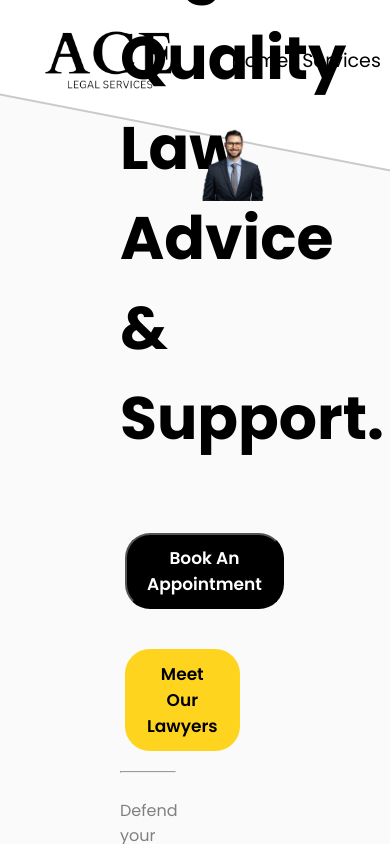
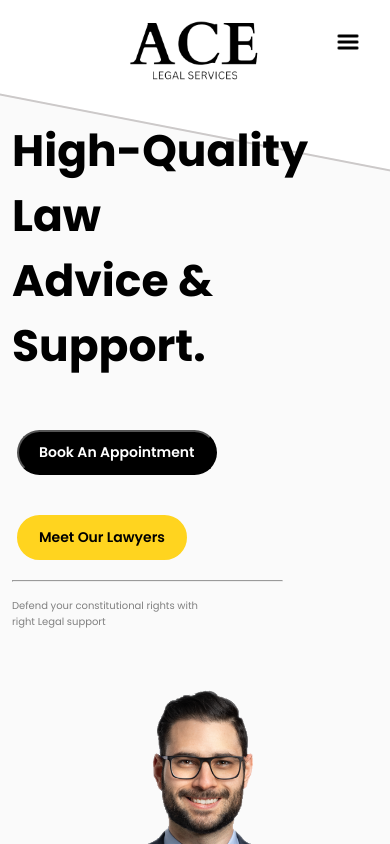
Before and after one commit to Mr-Soni532/ALS---Ace-Legal-Services, a React (Create React App) app in the folder frontend/: page / in a window 390 px wide. Shown: the top 844 px of the page. Built offline with nearby package versions, Linux system fonts and the light colour scheme.

Commit message:
All Pages Media Queries Done

```diff
--- a/frontend/src/App.js
+++ b/frontend/src/App.js
@@ -1,4 +1,5 @@
 import './App.css';
+import './MediaQSmall.css';
 import { Route, Routes } from 'react-router-dom';
 import IndexPage from './pages/Index_Page/IndexPage';
 import Appointment from './pages/appointment/Appointment';
--- /dev/null
+++ b/frontend/src/MediaQSmall.css
@@ -0,0 +1,187 @@
+/** ----------------------------Small Screen Sizes -------------------------------- */
+@media all and (min-width: 320px) and (max-width: 809px) {
+  /*todo <!----------------------------------------------- < IndexPage > -----------------------------------------------> */
+  * {
+    font-size: 10px;
+  }
+
+  section {
+    margin: 10px 5px !important;
+  }
+  .NavMenu {
+    position: fixed;
+    top: 0;
+    left: 100%;
+    z-index: 0;
+    width: 100vw !important;
+    height: 100vh;
+    transition: all 300ms ease;
+    background-color: white !important;
+    flex-direction: column;
+    gap: 20px;
+    font-weight: 600;
+    justify-content: center !important;
+  }
+  .SecOneParent,
+  .SecThreeParent {
+    flex-direction: column !important;
+    height: auto !important;
+    margin: 0px !important;
+  }
+  .SecOneParent > div {
+    height: auto !important;
+    width: 100%;
+  }
+  .SecOneLeft {
+    padding: 12px;
+  }
+  .highQualityLaw {
+    font-size: 44px !important;
+  }
+  .SecTwoParent {
+    padding: 10px 0px;
+  }
+  .SecOneLeftButtons button {
+    font-size: 14px !important;
+  }
+  .SecThreeRight {
+    padding: 15px !important;
+  }
+  .SecThreeParent > div {
+    padding: 10px;
+    margin: 0px;
+    width: 100%;
+  }
+  .SecFourParent {
+    padding: 0px;
+  }
+  .Sec4Parent {
+    flex-direction: column;
+    gap: 10px;
+  }
+  .SecFiveParent {
+    padding: 0px;
+  }
+  .Sec5Parent {
+    flex-direction: column;
+    padding: 40px;
+  }
+  .SectionSix {
+    padding: 0px !important;
+  }
+  .AboutHead {
+    font-size: 80px;
+  }
+  .SecSixParent {
+    flex-direction: column !important;
+  }
+  .SecSixRight {
+    grid-template-columns: repeat(1, 1fr) !important;
+  }
+  .YellowBudsParent {
+    flex-direction: column;
+    padding: 10px !important;
+  }
+  .FeebackBox {
+    height: fit-content !important;
+    margin: 0 !important;
+  }
+  .CarouselFeeds {
+    height: 300px !important;
+  }
+  .SecNineParent {
+    flex-direction: column;
+    text-align: center;
+  }
+  .YTvideoBox > img {
+    width: 400px !important;
+  }
+  .FooterParent {
+    background-size: contain !important;
+    padding: 0px !important;
+  }
+  .ant-carousel {
+    max-height: 280px;
+  }
+  .ant-carousel .slick-dots-bottom {
+    bottom: -20px !important;
+  }
+  .gettoknowusmoreparargafasdkfjnas {
+    width: 100% !important;
+  }
+  .Footer2 {
+    flex-direction: column;
+  }
+  .hamburger {
+    position: fixed;
+    top: 30px;
+    right: 30px;
+    display: block !important;
+    z-index: 10000;
+  }
+  /*todo <!----------------------------------------------- < User Dashboard > -----------------------------------------------> */
+
+  .UserProfileParent > div {
+    padding: 20px !important;
+  }
+  .UserAvatarCard {
+    flex-direction: column;
+  }
+  .DashNavMenu {
+    display: none !important;
+  }
+  .UserAvatarCard + p {
+    display: none;
+  }
+  .BigBAPBTN {
+    padding: 8px 15px !important;
+  }
+  .UserProfileSecond > a {
+    margin: 5px 22px !important;
+    padding: 10px !important;
+  }
+  .AppointmentsArea {
+    margin: 0px !important;
+    padding: 10px !important;
+  }
+  .Yelowbar {
+    height: 100% !important;
+  }
+  .AppRightLOL h1 {
+    font-size: 25px !important;
+  }
+  .AdvThings {
+    font-size: 10px !important;
+  }
+  .ApoBtns {
+    font-size: 10px;
+    padding: 5px 7px !important;
+  }
+  .YellowBorderImgs + h1 {
+    font-size: 22px;
+  }
+  /*todo <!----------------------------------------------- < Login > -----------------------------------------------> */
+  .loginpage > div {
+    width: 100% !important;
+  }
+  .form-container {
+    width: 100% !important;
+    margin: 0px !important;
+    height: auto !important;
+  }
+  .logintitle,
+  .RegisterTitle {
+    font-size: 4rem !important;
+  }
+  .Aclabsolute {
+    width: 113px !important;
+    position: absolute;
+    top: 9px !important;
+    left: 4px !important;
+    filter: saturate(2);
+  }
+  .Signupform {
+    margin: 0px !important;
+    width: 100% !important;
+  }
+}
--- a/frontend/src/components/IndexComponents/Navbar/Navbar.css
+++ b/frontend/src/components/IndexComponents/Navbar/Navbar.css
@@ -11,36 +11,16 @@
 .NavMenu {
   width: 38%;
   border: none;
-  background: none !important;
+  background: none;
   display: flex;
   justify-content: space-around;
   align-items: center;
 }
+.hamburger {
+  display: none;
+}
 
 /*todo <!----------------------------------------------- < buttons > -----------------------------------------------> */
-/* .buttonslide {
-  z-index: 1;
-  color: white !important;
-  position: relative;
-  outline: none;
-  background-color: var(--themeblue);
-}
-.buttonslide::before {
-  content: "";
-  position: absolute;
-  top: 0;
-  left: 0;
-  right: 0;
-  bottom: 0;
-  z-index: -1;
-  transform: scaleX(0);
-  transform-origin: left;
-  transition: all 300ms ease-in-out;
-  background-color: rgb(55, 107, 240);
-}
-.buttonslide:hover::before {
-  transform: scale(1);
-} */
 
 .buttonunderline {
   z-index: 1;
--- a/frontend/src/components/IndexComponents/Navbar/Navbar.jsx
+++ b/frontend/src/components/IndexComponents/Navbar/Navbar.jsx
@@ -1,6 +1,20 @@
+import { useState } from "react";
 import "./Navbar.css";
 import { NavLink } from "react-router-dom";
 const Navbar = () => {
+  const [navx, setnavx] = useState(false);
+  const handleNav = () => {
+    setnavx((prev) => !prev);
+    let pm = document.getElementsByClassName("NavMenu")[0];
+    let ham = document.getElementsByClassName("holaaaa")[0];
+    if (navx) {
+      pm.style.left = "0px";
+      ham.src = "close.webp";
+    } else {
+      pm.style.left = "100%";
+      ham.src = "hamm.png";
+    }
+  };
   return (
     <div className="NavBarParent" data-aos="fade">
       <div className="MainLogo">
@@ -16,7 +30,6 @@ const Navbar = () => {
         <NavLink className="buttonunderline">Home</NavLink>
         <NavLink className="buttonunderline">Services</NavLink>
         <NavLink className="buttonunderline">About</NavLink>
-
         <NavLink className="buttonunderline">Contact Us</NavLink>
         <NavLink to="/userdashboard">
           <button className="SecOneMeetLawBtnS">
@@ -33,6 +46,14 @@ const Navbar = () => {
           </button>
         </NavLink>
       </div>
+      <div onClick={handleNav} data-nav-open className="hamburger">
+        <img
+          className="holaaaa"
+          style={{ width: "24px", zIndex: "10000" }}
+          src="hamm.png"
+          alt="="
+        />
+      </div>
     </div>
   );
 };
--- a/frontend/src/components/IndexComponents/Section8/Carousel.jsx
+++ b/frontend/src/components/IndexComponents/Section8/Carousel.jsx
@@ -30,12 +30,10 @@ const CarouselM = () => (
             I received a reference for Attorney Brett Riegel after I was
             criminally charged in Bucks County, Pennsylvania. The charges were
             an attempt to take heat off an extremely exclusive gun club whose
-            rich, politically connected members shoot live pigeons for
-            entertainment. The case against me was made up of outrageous lies,
-            but they nonetheless comprised a very potent legal threat. Very few
-            lawyers were willing to go against the local "county good old boys."
+            rich, entertainment. The case against me was made up of outrageous
+            lies, but they nonetheless comprised."
           </p>
-          <h6>- Aman Kumar</h6>
+          <h6>- Vijay Mallya</h6>
         </div>
       </div>
       <div style={contentStyle}>
--- a/frontend/src/index.css
+++ b/frontend/src/index.css
@@ -14,10 +14,16 @@ img,
 svg {
   cursor: pointer;
 }
-a {
+a,
+a:focus {
   text-decoration: none !important;
+  outline: none !important;
+  border: none !important;
+  box-shadow: none !important;
 }
-
+button:focus {
+  box-shadow: none !important;
+}
 code {
   font-family: source-code-pro, Menlo, Monaco, Consolas, "Courier New",
     monospace;
--- a/frontend/src/pages/Login/LoginPage.jsx
+++ b/frontend/src/pages/Login/LoginPage.jsx
@@ -1,11 +1,18 @@
 import React from "react";
 import Login from "../../components/login/Login";
 import "./login.css";
+import { Link } from "react-router-dom";
 const LoginPage = () => {
   return (
     <div className="loginpage">
       <div>
-        <img className="Aclabsolute" src="Images/ACEyellow.png" alt="acelogo" />
+        <Link to="/">
+          <img
+            className="Aclabsolute"
+            src="Images/ACEyellow.png"
+            alt="acelogo"
+          />
+        </Link>
         <Login />
       </div>
     </div>
--- a/frontend/src/pages/Login/login.css
+++ b/frontend/src/pages/Login/login.css
@@ -29,6 +29,9 @@
   border: none;
   font-weight: 600;
   padding: 10px 20px;
+}
+.signInBtn:hover {
+  background-color: #fdd94c !important;
 }
 .loginpage input {
   padding-left: 12px !important;
--- a/frontend/src/pages/signup/signupPage.css
+++ b/frontend/src/pages/signup/signupPage.css
@@ -7,7 +7,7 @@
   width: 30%;
   background-color: #fff;
   border: 1px solid grey;
-  padding: 80px 50px;
+  padding: 80px 50px 40px 50px;
 }
 
 .Aclabsolute {
@@ -15,6 +15,7 @@
   position: absolute;
   top: 20px;
   left: 60px;
+  filter: saturate(2);
 }
 .RegisterTitle {
   text-align: center;
@@ -61,6 +62,9 @@
   font-weight: 600;
   padding: 10px 20px;
 }
+.ContinueRegis:hover {
+  background-color: #fdd94c !important;
+}
 .SignInSmol {
   color: #ffd41f;
 }
--- a/frontend/src/pages/signup/signupPage.jsx
+++ b/frontend/src/pages/signup/signupPage.jsx
@@ -7,7 +7,9 @@ const SignUpPage = () => {
   };
   return (
     <div className="signUpdiv">
-      <img className="Aclabsolute" src="Images/ACEyellow.png" alt="acelogo" />
+      <Link to="/">
+        <img className="Aclabsolute" src="Images/ACEyellow.png" alt="acelogo" />
+      </Link>
       <div>
         <form className="Signupform">
           <h1 className="RegisterTitle">Register</h1>
```
Also changed, not shown: frontend/public/close.webp (added), frontend/public/hamm.png (added).
